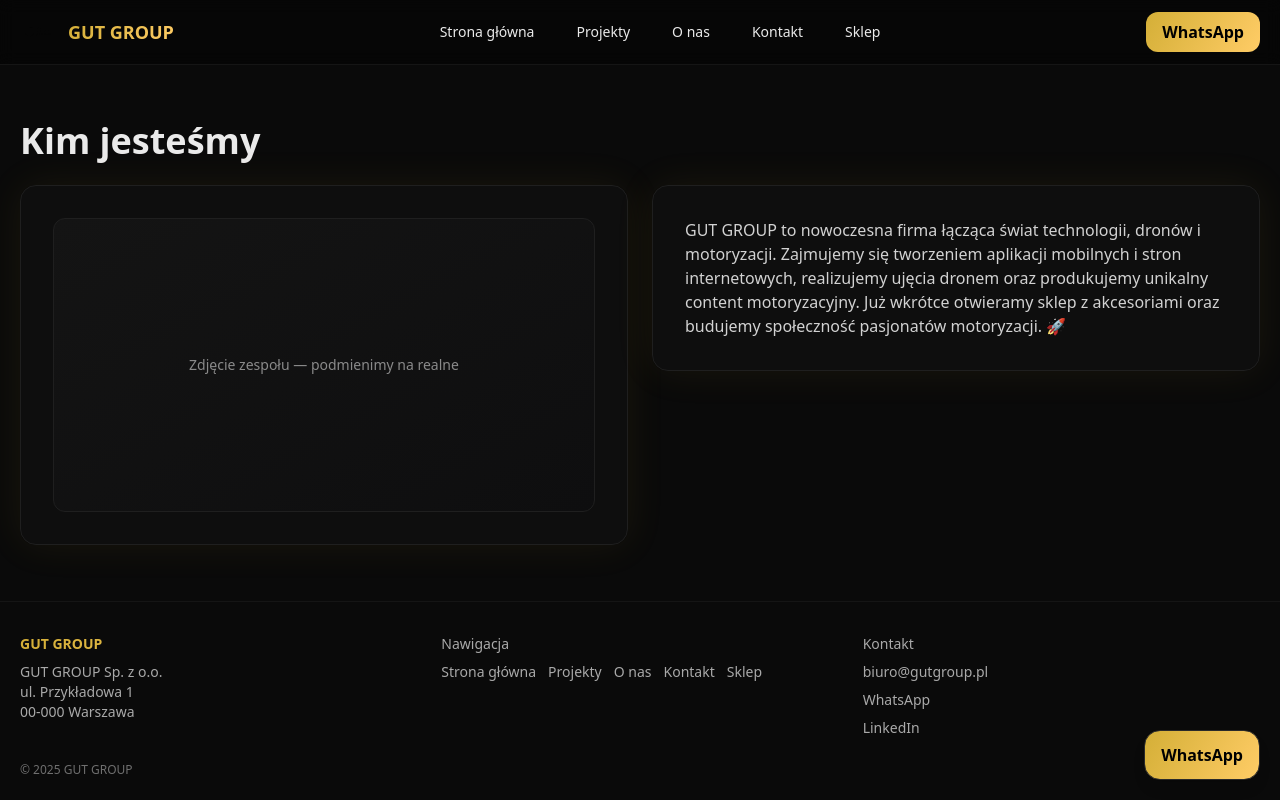
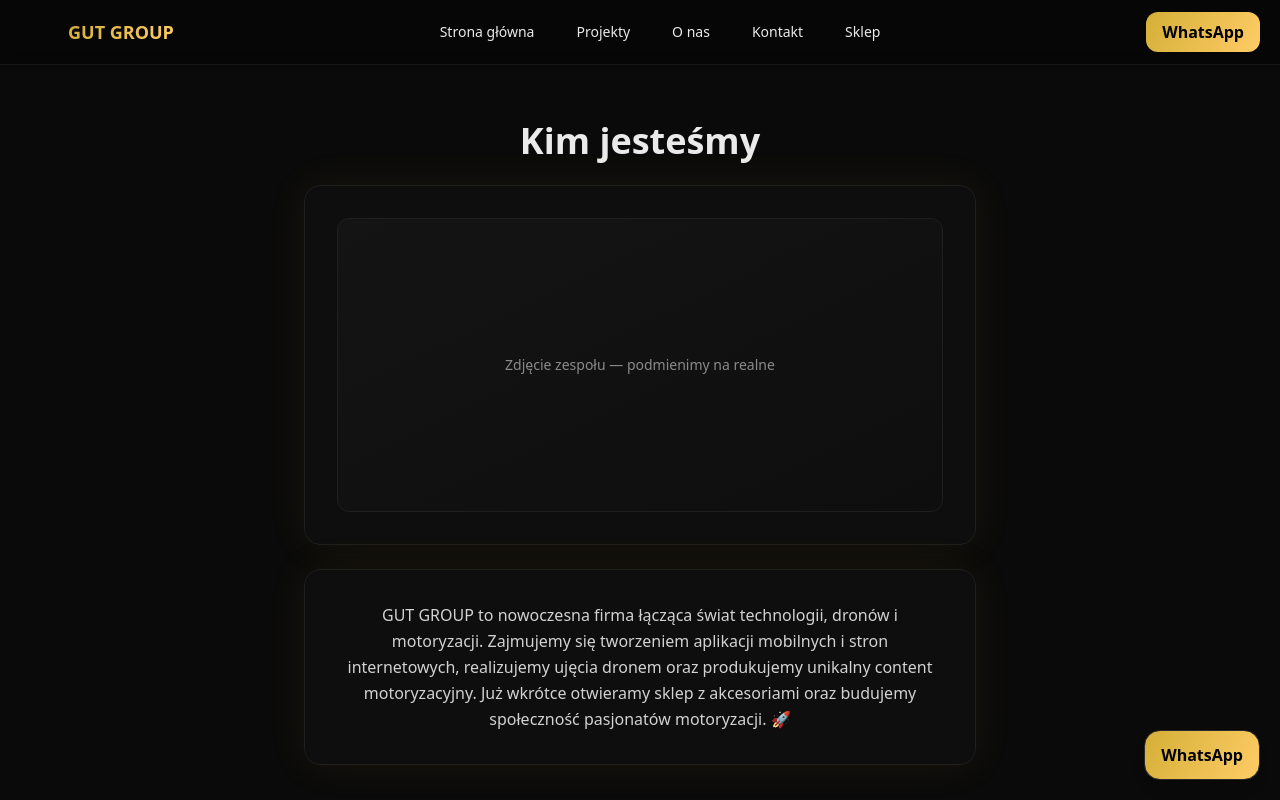
Before and after one commit to GuteeQ/gut-group-site, a Next.js app: page /onas in a window 1280 px wide. Shown: the top 800 px of the page. Built offline with nearby package versions, Linux system fonts and the light colour scheme.

Commit message:
Update 'Kim jesteśmy' layout (image top, text below)

```diff
--- a/app/onas/page.tsx
+++ b/app/onas/page.tsx
@@ -1,20 +1,23 @@
-export default function Page(){
+export default function Page() {
   return (
-    <div>
+    <div className="flex flex-col items-center text-center">
       <h2 className="text-2xl md:text-4xl font-bold mb-6">Kim jesteśmy</h2>
-      <div className="grid md:grid-cols-2 gap-6 items-start">
-        <div className="card h-[280px] md:h-[360px] flex items-center justify-center">
-          <div className="w-full h-full rounded-xl bg-gradient-to-br from-[#141414] to-[#0e0e0f] border border-[#1f1f1f] flex items-center justify-center">
-            <span className="text-[#8a8a8a] text-sm">Zdjęcie zespołu — podmienimy na realne</span>
-          </div>
+
+      {/* Zdjęcie u góry */}
+      <div className="card w-full max-w-2xl h-[280px] md:h-[360px] mb-6 flex items-center justify-center">
+        <div className="w-full h-full rounded-xl bg-gradient-to-br from-[#141414] to-[#0e0e0f] border border-[#1f1f1f] flex items-center justify-center">
+          <span className="text-[#8a8a8a] text-sm">Zdjęcie zespołu — podmienimy na realne</span>
         </div>
-        <div className="card">
-          <p className="text-[#d2d2d2]">
-            GUT GROUP to nowoczesna firma łącząca świat technologii, dronów i motoryzacji. Zajmujemy się tworzeniem
-            aplikacji mobilnych i stron internetowych, realizujemy ujęcia dronem oraz produkujemy unikalny content
-            motoryzacyjny. Już wkrótce otwieramy sklep z akcesoriami oraz budujemy społeczność pasjonatów motoryzacji. 🚀
-          </p>
-        </div>
+      </div>
+
+      {/* Opis pod spodem */}
+      <div className="card max-w-2xl">
+        <p className="text-[#d2d2d2] leading-relaxed">
+          GUT GROUP to nowoczesna firma łącząca świat technologii, dronów i motoryzacji.
+          Zajmujemy się tworzeniem aplikacji mobilnych i stron internetowych, realizujemy
+          ujęcia dronem oraz produkujemy unikalny content motoryzacyjny.
+          Już wkrótce otwieramy sklep z akcesoriami oraz budujemy społeczność pasjonatów motoryzacji. 🚀
+        </p>
       </div>
     </div>
   );
```
